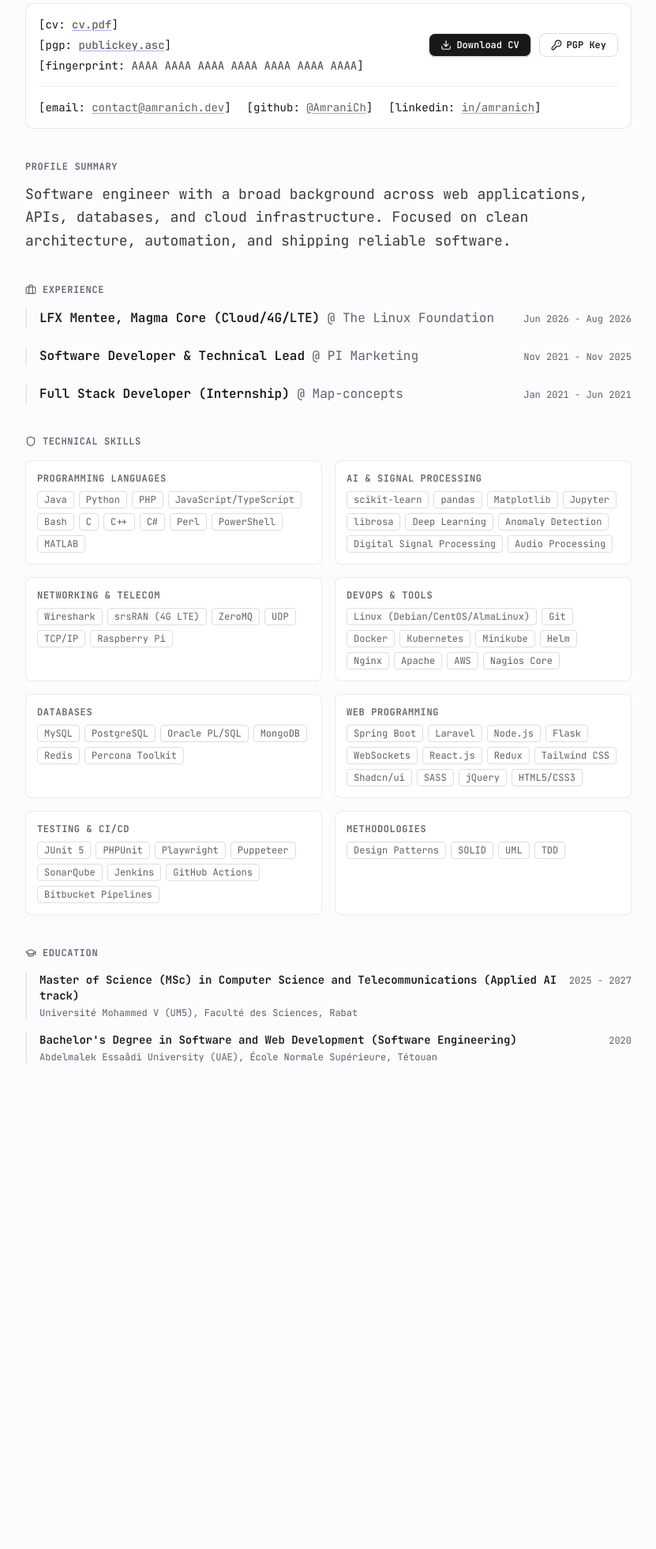
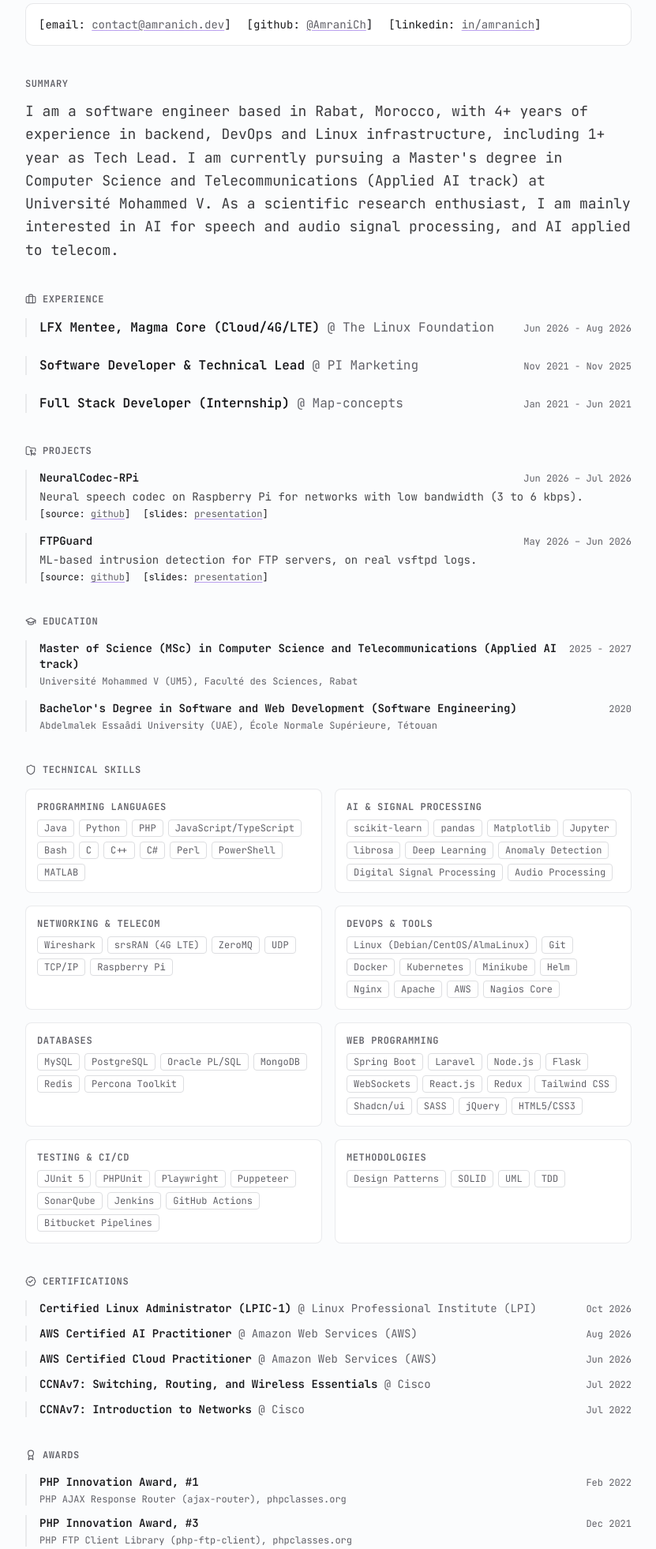
Before and after one commit to AmraniCh/amranich.dev, an Astro site: page /resume in a window 1280 px wide. Shown: the part 260-2222 px from the top of the page at 79% size, without its empty margins (224-1055 px from the left). Before the commit the page ends 1727 px from the top, so only its background shows below. Built offline with nearby package versions, Linux system fonts and the light colour scheme; Astro itself is replaced by a stand-in of ours.

Commit message:
feat: add certifications and short projects to resume page

```diff
--- a/public/0user.json
+++ b/public/0user.json
@@ -41,6 +41,7 @@
             "repo": "AmraniCh/neuralcodec-rpi",
             "subtitle": "Neural Speech Codec on Embedded Hardware for Low-Bandwidth Networks",
             "date": "Jun 2026 – Jul 2026",
+            "short": "Neural speech codec on Raspberry Pi for networks with low bandwidth (3 to 6 kbps).",
             "paragraphs": [
                 "A research oriented project on a real-time neural speech codec deployed on embedded hardware (two Raspberry Pi 4 boards) for low-bandwidth networks (3 to 6 kbps).",
                 "Benchmarked 4 codecs (Opus, Codec2, EnCodec, SoundStream) on Pi hardware (Raspberry Pi 4) and measured the codecs' performance with PESQ quality and Real-Time Factor (RTF). SoundStream was selected for deployment.",
@@ -84,6 +85,7 @@
             "repo": "AmraniCh/ftp-ids-ml",
             "subtitle": "ML-Based Intrusion Detection for FTP Servers",
             "date": "May 2026 – Jun 2026",
+            "short": "ML-based intrusion detection for FTP servers, on real vsftpd logs.",
             "paragraphs": [
                 "A host-based intrusion detection system for FTP servers that combines machine learning with rule-based signatures, evaluated on real production FTP sessions (from the EC2 instance that hosts my portfolio website).",
                 "It reads the vsftpd logs and groups them by session. For each session, we extract 17 features about user behavior, and then an Isolation Forest model gives it a score between 0 and 1. For static and known attacks like CVE-2011-2523, brute force and others, we rely on signature rules.",
@@ -299,22 +301,7 @@
     "resume": {
         "name": "Shakir El Amrani",
         "role": "Software Engineer | DevOps · Applied AI · Telecom",
-        "bio": "Software engineer with a broad background across web applications, APIs, databases, and cloud infrastructure. Focused on clean architecture, automation, and shipping reliable software.",
-        "downloads": {
-            "cv": {
-                "label": "download cv",
-                "text": "cv.pdf",
-                "href": "/cv.pdf",
-                "filename": "john-doe-cv.pdf"
-            },
-            "pgp": {
-                "label": "download pgp",
-                "text": "publickey.asc",
-                "href": "/pgp/publickey.asc",
-                "filename": "publickey.asc"
-            }
-        },
-        "pgpFingerprint": "AAAA AAAA AAAA AAAA AAAA AAAA AAAA",
+        "bio": "I am a software engineer based in Rabat, Morocco, with 4+ years of experience in backend, DevOps and Linux infrastructure, including 1+ year as Tech Lead. I am currently pursuing a Master's degree in Computer Science and Telecommunications (Applied AI track) at Université Mohammed V. As a scientific research enthusiast, I am mainly interested in AI for speech and audio signal processing, and AI applied to telecom.",
         "experience": [
             {
                 "role": "LFX Mentee, Magma Core (Cloud/4G/LTE)",
@@ -446,6 +433,38 @@
                 ]
             }
         ],
+        "certifications": [
+            {
+                "name": "Certified Linux Administrator (LPIC-1)",
+                "issuer": "Linux Professional Institute (LPI)",
+                "date": "Oct 2026",
+                "url": "https://www.credly.com/badges/ba97b502-2263-427a-ab82-0cc4d7ad7125/public_url"
+            },
+            {
+                "name": "AWS Certified AI Practitioner",
+                "issuer": "Amazon Web Services (AWS)",
+                "date": "Aug 2026",
+                "url": "https://www.credly.com/badges/fe4886d9-7c6c-49d9-b666-f4cbcfce73b9/public_url"
+            },
+            {
+                "name": "AWS Certified Cloud Practitioner",
+                "issuer": "Amazon Web Services (AWS)",
+                "date": "Jun 2026",
+                "url": "https://www.credly.com/badges/57648b98-eabb-4ec6-a5f8-978dfc81bf97/public_url"
+            },
+            {
+                "name": "CCNAv7: Switching, Routing, and Wireless Essentials",
+                "issuer": "Cisco",
+                "date": "Jul 2022",
+                "url": "https://www.credly.com/badges/a5eebad9-61e8-42ce-89ed-6d7c5b45cbf4"
+            },
+            {
+                "name": "CCNAv7: Introduction to Networks",
+                "issuer": "Cisco",
+                "date": "Jul 2022",
+                "url": "https://www.credly.com/badges/4bf42225-fda5-4e53-b982-0be6268476c9"
+            }
+        ],
         "education": [
             {
                 "degree": "Master of Science (MSc) in Computer Science and Telecommunications (Applied AI track)",
@@ -457,6 +476,20 @@
                 "institution": "Abdelmalek Essaâdi University (UAE), École Normale Supérieure, Tétouan",
                 "period": "2020"
             }
+        ],
+        "awards": [
+            {
+                "title": "PHP Innovation Award, #1",
+                "detail": "PHP AJAX Response Router (ajax-router), phpclasses.org",
+                "date": "Feb 2022",
+                "url": "/certs/phpclasses-february-2022-innovation-award.pdf"
+            },
+            {
+                "title": "PHP Innovation Award, #3",
+                "detail": "PHP FTP Client Library (php-ftp-client), phpclasses.org",
+                "date": "Dec 2021",
+                "url": "/certs/phpclasses-december-2021-innovation-award.png"
+            }
         ]
     }
 }
--- a/src/lib/info.ts
+++ b/src/lib/info.ts
@@ -6,13 +6,6 @@
     href: string;
     target?: string;
     rel?: string;
-}
-
-export interface DownloadItem {
-    label: string;
-    text: string;
-    href: string;
-    filename?: string;
 }
 
 export interface ExperienceItem {
@@ -35,19 +28,29 @@
     items: string[];
 }
 
+export interface CertificationItem {
+    name: string;
+    issuer?: string;
+    date?: string;
+    url?: string;
+}
+
+export interface AwardItem {
+    title: string;
+    detail: string;
+    date: string;
+    url?: string;
+}
+
 export interface ResumeData {
     name: string;
     role: string;
     bio: string;
-    downloads: {
-        cv: DownloadItem;
-        pgp: DownloadItem;
-    };
-    pgpFingerprint?: string;
     experience: ExperienceItem[];
     skills: SkillCategory[];
     education?: EducationItem[];
-    certifications?: string[];
+    certifications?: CertificationItem[];
+    awards?: AwardItem[];
 }
 
 export interface SiteMeta {
@@ -117,6 +120,7 @@
     repo?: string;
     subtitle?: string;
     date: string;
+    short?: string;
     paragraphs: string[];
     material?: string;
     stack: string[];
--- a/src/pages/resume/index.astro
+++ b/src/pages/resume/index.astro
@@ -1,7 +1,11 @@
 ---
 import Base from "../../layouts/Base.astro";
-import { Download, KeyRound, Shield, Briefcase, GraduationCap } from '@lucide/astro';
-import { resume, contacts } from "../../lib/info";
+import { Shield, Briefcase, GraduationCap, BadgeCheck, Award, FolderGit2 } from '@lucide/astro';
+import { info, resume, contacts } from "../../lib/info";
+
+const linkClass = "text-muted-foreground underline underline-offset-2 decoration-accent/50 hover:text-accent hover:decoration-accent transition-colors";
+// Short version of the home page projects: only the ones with a one line "short" text.
+const projects = info.projects.filter((project) => project.short);
 ---
 
 <Base title={`${resume.name} - Resume`}
@@ -17,54 +21,14 @@
             </h2>
 
             <div class="mb-10 p-4 border border-border/70 bg-card rounded-lg">
-                <div class="flex flex-col sm:flex-row sm:items-center justify-between gap-4">
-                    <div class="flex flex-col gap-1.5 text-sm">
-                        <div>
-                            [cv: <a
-                                href={resume.downloads.cv.href}
-                                download={resume.downloads.cv.filename ?? "cv.pdf"}
-                                class="text-muted-foreground underline underline-offset-2 decoration-accent/50 hover:text-accent hover:decoration-accent transition-colors font-medium"
-                            >{resume.downloads.cv.text}</a>]
-                        </div>
-                        <div>
-                            [pgp: <a
-                                href={resume.downloads.pgp.href}
-                                download={resume.downloads.pgp.filename ?? "publickey.asc"}
-                                class="text-muted-foreground underline underline-offset-2 decoration-accent/50 hover:text-accent hover:decoration-accent transition-colors font-medium"
-                            >{resume.downloads.pgp.text}</a>]
-                        </div>
-                        {resume.pgpFingerprint && (
-                            <div class="text-s break-all">
-                                [fingerprint: <span class="text-foreground/80">{resume.pgpFingerprint}</span>]
-                            </div>
-                        )}
-                    </div>
-                    <div class="flex items-center gap-2.5 shrink-0">
-                        <a
-                            href={resume.downloads.cv.href}
-                            download={resume.downloads.cv.filename ?? "cv.pdf"}
-                            class="inline-flex items-center gap-1.5 px-3.5 py-1.5 text-xs font-semibold rounded-md border border-border bg-foreground text-background hover:bg-foreground/90 transition-colors shadow-sm"
-                        >
-                            <Download size={14} /> Download CV
-                        </a>
-                        <a
-                            href={resume.downloads.pgp.href}
-                            download={resume.downloads.pgp.filename ?? "publickey.asc"}
-                            class="inline-flex items-center gap-1.5 px-3.5 py-1.5 text-xs font-semibold rounded-md border border-border bg-card text-foreground hover:border-accent/50 hover:text-accent transition-colors"
-                        >
-                            <KeyRound size={14} /> PGP Key
-                        </a>
-                    </div>
-                </div>
-
-                <div class="mt-4 pt-4 border-t border-border/60 flex flex-wrap items-center gap-x-5 gap-y-2 text-sm">
+                <div class="flex flex-wrap items-center gap-x-5 gap-y-2 text-sm">
                     {contacts.map((contact) => (
                         <div>
                             [{contact.label}: <a
                                 href={contact.href}
                                 target={contact.target}
                                 rel={contact.rel}
-                                class="text-muted-foreground underline underline-offset-2 decoration-accent/50 hover:text-accent hover:decoration-accent transition-colors"
+                                class={linkClass}
                             >{contact.text}</a>]
                         </div>
                     ))}
@@ -73,7 +37,7 @@
 
             <div class="mb-10">
                 <h2 class="text-xs font-semibold text-muted-foreground uppercase tracking-wider mb-3">
-                    Profile Summary
+                    Summary
                 </h2>
                 <p class="text-base md:text-lg text-foreground/85 leading-relaxed text-pretty">
                     {resume.bio}
@@ -108,21 +72,23 @@
                 </div>
             )}
 
-            {resume.skills && resume.skills.length > 0 && (
+            {projects.length > 0 && (
                 <div class="mb-10">
                     <h2 class="text-xs font-semibold text-muted-foreground uppercase tracking-wider mb-4 flex items-center gap-2">
-                        <Shield size={14} class="text-muted-foreground" />
-                        <span>Technical Skills</span>
+                        <FolderGit2 size={14} class="text-muted-foreground" />
+                        <span>Projects</span>
                     </h2>
-                    <div class="grid grid-cols-1 sm:grid-cols-2 gap-4">
-                        {resume.skills.map((cat) => (
-                            <div class="p-3.5 border border-border/60 rounded-md bg-card">
-                                <h3 class="text-xs font-semibold text-muted-foreground uppercase tracking-wider mb-2">{cat.category}</h3>
-                                <div class="flex flex-wrap gap-1.5">
-                                    {cat.items.map((skill) => (
-                                        <span class="text-xs px-2 py-0.5 rounded border border-border bg-card font-mono text-muted-foreground">
-                                            {skill}
-                                        </span>
+                    <div class="space-y-4">
+                        {projects.map((project) => (
+                            <div class="border-l-2 border-border/60 pl-4 space-y-1">
+                                <div class="flex flex-col sm:flex-row sm:items-baseline justify-between gap-1">
+                                    <h3 class="text-sm font-semibold text-foreground">{project.title}</h3>
+                                    <span class="text-xs text-muted-foreground shrink-0">{project.date}</span>
+                                </div>
+                                <p class="text-sm text-foreground/80 text-pretty">{project.short}</p>
+                                <div class="flex flex-wrap items-center gap-x-4 gap-y-1 text-xs">
+                                    {project.links.map((link) => (
+                                        <span>[{link.label}: <a href={link.url} target="_blank" rel="noopener noreferrer" class={linkClass}>{link.text}</a>]</span>
                                     ))}
                                 </div>
                             </div>
@@ -150,6 +116,75 @@
                     </div>
                 </div>
             )}
+
+            {resume.skills && resume.skills.length > 0 && (
+                <div class="mb-10">
+                    <h2 class="text-xs font-semibold text-muted-foreground uppercase tracking-wider mb-4 flex items-center gap-2">
+                        <Shield size={14} class="text-muted-foreground" />
+                        <span>Technical Skills</span>
+                    </h2>
+                    <div class="grid grid-cols-1 sm:grid-cols-2 gap-4">
+                        {resume.skills.map((cat) => (
+                            <div class="p-3.5 border border-border/60 rounded-md bg-card">
+                                <h3 class="text-xs font-semibold text-muted-foreground uppercase tracking-wider mb-2">{cat.category}</h3>
+                                <div class="flex flex-wrap gap-1.5">
+                                    {cat.items.map((skill) => (
+                                        <span class="text-xs px-2 py-0.5 rounded border border-border bg-card font-mono text-muted-foreground">
+                                            {skill}
+                                        </span>
+                                    ))}
+                                </div>
+                            </div>
+                        ))}
+                    </div>
+                </div>
+            )}
+
+            {resume.certifications && resume.certifications.length > 0 && (
+                <div class="mb-10">
+                    <h2 class="text-xs font-semibold text-muted-foreground uppercase tracking-wider mb-4 flex items-center gap-2">
+                        <BadgeCheck size={14} class="text-muted-foreground" />
+                        <span>Certifications</span>
+                    </h2>
+                    <div class="space-y-3">
+                        {resume.certifications.map((cert) => (
+                            <div class="border-l-2 border-border/60 pl-4 flex flex-col sm:flex-row sm:items-baseline justify-between gap-1">
+                                <h3 class="text-sm font-semibold text-foreground">
+                                    {cert.url
+                                        ? <a href={cert.url} target="_blank" rel="noopener noreferrer" class="hover:text-accent transition-colors">{cert.name}</a>
+                                        : cert.name}
+                                    {cert.issuer && <span class="text-muted-foreground font-normal"> @ {cert.issuer}</span>}
+                                </h3>
+                                {cert.date && <span class="text-xs text-muted-foreground shrink-0">{cert.date}</span>}
+                            </div>
+                        ))}
+                    </div>
+                </div>
+            )}
+
+            {resume.awards && resume.awards.length > 0 && (
+                <div class="mb-10">
+                    <h2 class="text-xs font-semibold text-muted-foreground uppercase tracking-wider mb-4 flex items-center gap-2">
+                        <Award size={14} class="text-muted-foreground" />
+                        <span>Awards</span>
+                    </h2>
+                    <div class="space-y-3">
+                        {resume.awards.map((award) => (
+                            <div class="border-l-2 border-border/60 pl-4 space-y-1">
+                                <div class="flex flex-col sm:flex-row sm:items-baseline justify-between gap-1">
+                                    <h3 class="text-sm font-semibold text-foreground">
+                                        {award.url
+                                            ? <a href={award.url} target="_blank" rel="noopener noreferrer" class="hover:text-accent transition-colors">{award.title}</a>
+                                            : award.title}
+                                    </h3>
+                                    <span class="text-xs text-muted-foreground shrink-0">{award.date}</span>
+                                </div>
+                                <p class="text-xs text-muted-foreground">{award.detail}</p>
+                            </div>
+                        ))}
+                    </div>
+                </div>
+            )}
         </div>
     </section>
 
```
Also changed, not shown: src/lib/opensource.ts (+13 -1 lines), 2 other files.
